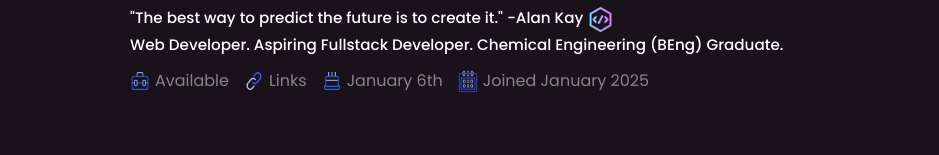
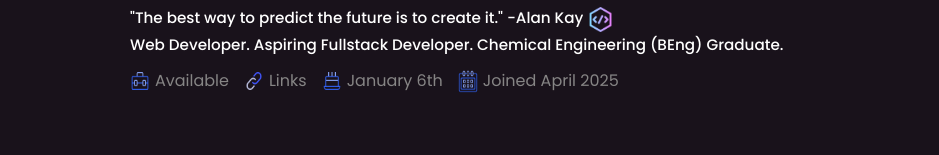
Before and after one commit to lisaosinowo/my-react-portfolio, a React (Vite) app: page / in a window 1280 px wide. Shown: the part 480-635 px from the top of the page, without its empty margins (170-1109 px from the left). Built offline with nearby package versions, Linux system fonts and the light colour scheme.

Commit message:
Changed date

```diff
--- a/src/components/Details.jsx
+++ b/src/components/Details.jsx
@@ -25,7 +25,7 @@ const Details = () => {
             </div>
             <div className="prof-details-sections">
                <img src={calendarIMG} alt="" />
-               <p>Joined January 2025</p>
+               <p>Joined April 2025</p>
             </div>
          </div>
       </>
```
